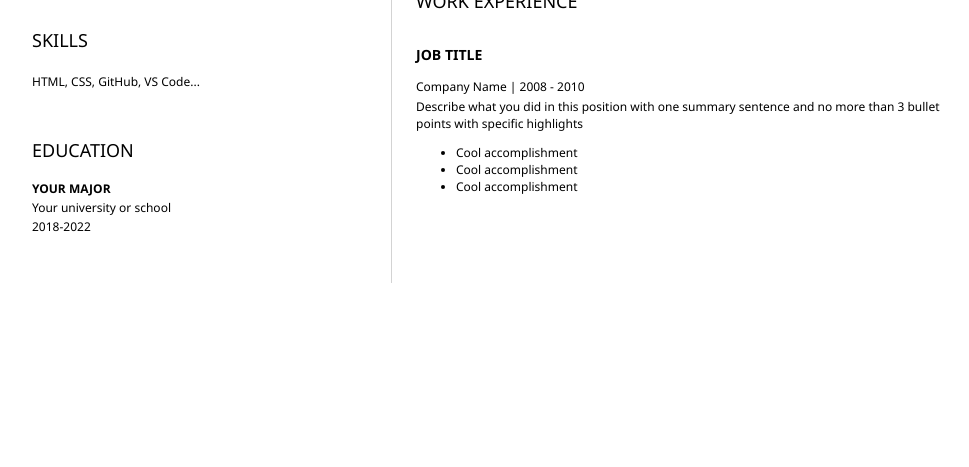
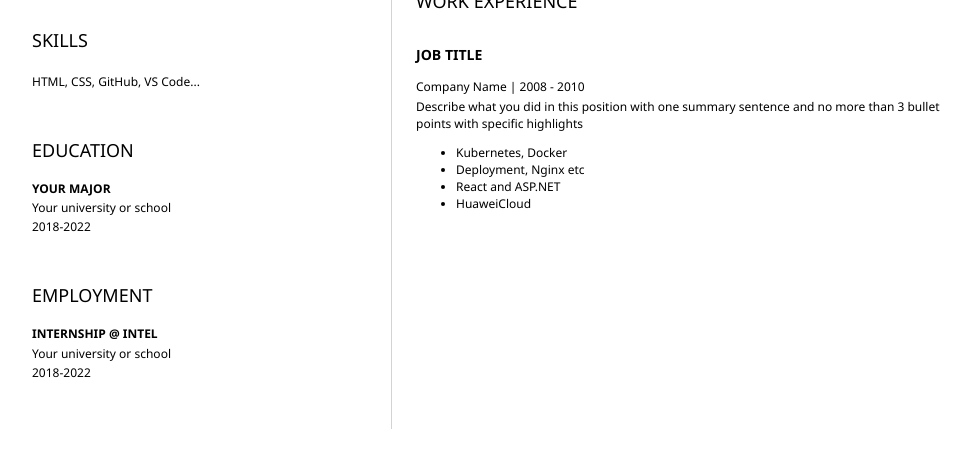
Before and after one commit to dennisyeohgl/resume, a plain HTML site: page index.html in a window 1280 px wide. Shown: the part 329-796 px from the top of the page, without its empty margins (152-1121 px from the left). Drawn offline with Linux system fonts and the light colour scheme.

Commit message:
Add content

```diff
--- a/index.html
+++ b/index.html
@@ -47,6 +47,17 @@
                         2018-2022
                     </p>
 				</section>
+				<section>
+					<h2>EMPLOYMENT</h2>
+					<!-- your education -->
+                    <b>INTERNSHIP @ INTEL</b>
+                    <p>
+                        Your university or school
+                    </p>
+                    <p>
+                        2018-2022
+                    </p>
+				</section>
 			</article>
 			<article id="mainRight">
 				<section>
@@ -65,9 +76,10 @@
                             Describe what you did in this position with one summary sentence and no more than 3 bullet points with specific highlights
                     </p>
                     <ul>
-                            <li>Cool accomplishment</li>
-                            <li>Cool accomplishment</li>
-                            <li>Cool accomplishment</li>
+                            <li>Kubernetes, Docker</li>
+							<li>Deployment, Nginx etc</li>
+                            <li>React and ASP.NET</li>
+                            <li>HuaweiCloud</li>
                     </ul>
 				</section>
 			</article>
```
